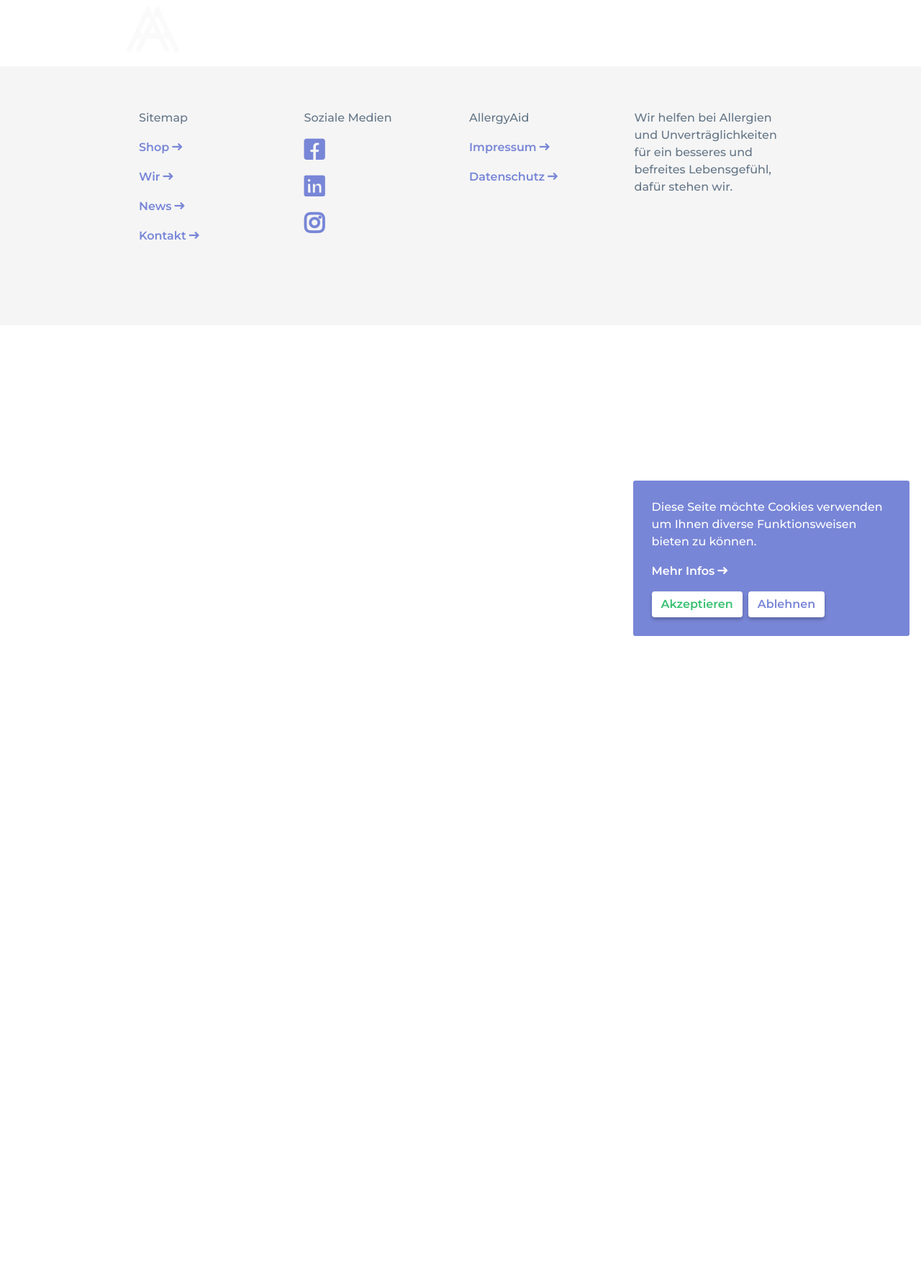
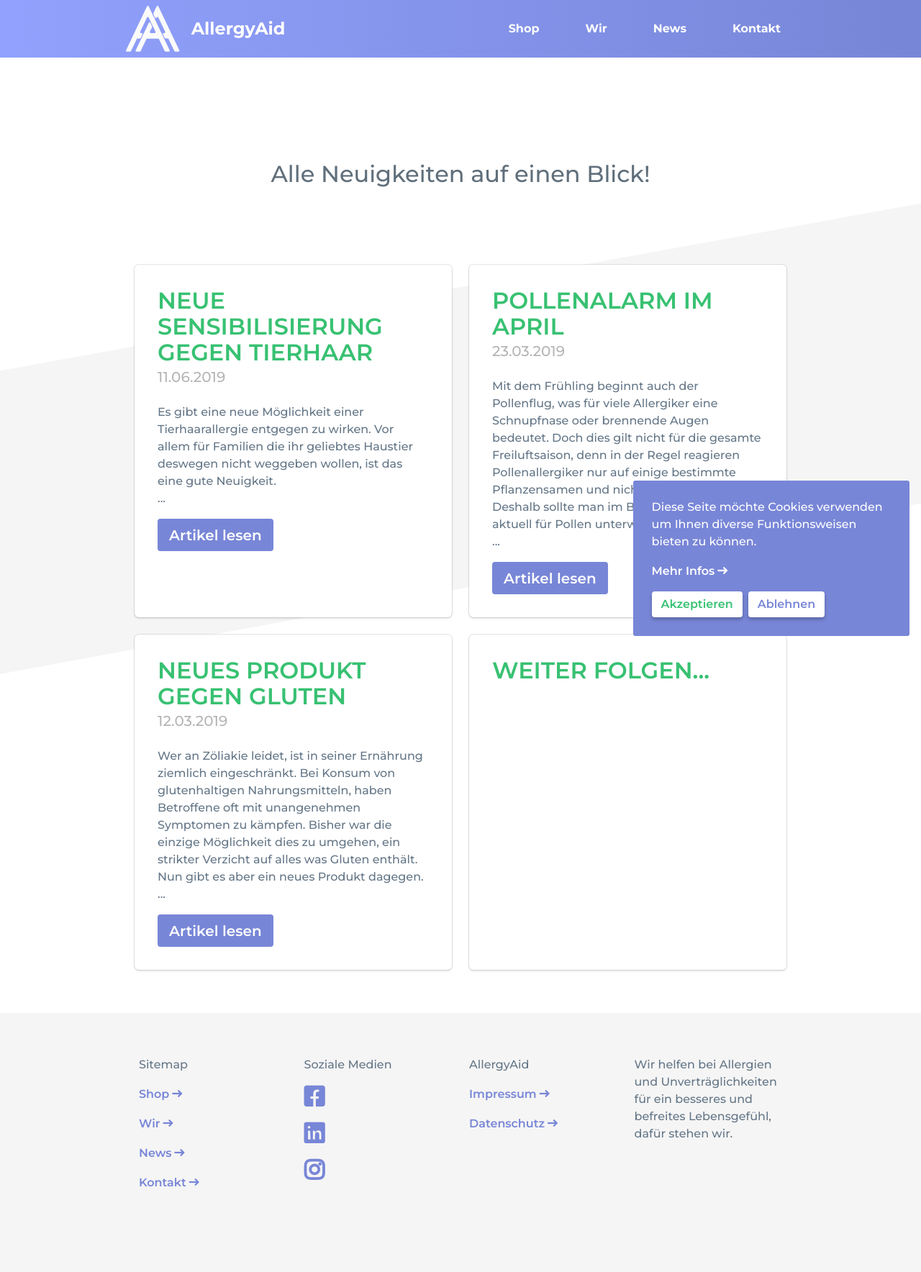
Before and after one commit to P4inty/htwg-webproject, a Jekyll site: the page built from views/news.html, in a window 1280 px wide. Shown: the whole page at 72% size. Built offline with Jekyll 4.4.1, drawn with Linux system fonts in a browser that asks for light colours; comment, search, counter and statistics services are not loaded; before the commit the page ends 900 px from its top, so only the background shows below that.

Commit message:
finish news design

```diff
--- a/_includes/navbar.html
+++ b/_includes/navbar.html
@@ -1,6 +1,6 @@
 <nav class="navbar is-transparent {{ page.navbar-class }}" aria-label="main navigation" id="navbar">
     <div class="navbar-brand">
-        <a class="navbar-item no-arrow" href="./index.html">
+        <a class="navbar-item no-arrow" href="/index.html">
             <img src="{{ site.data.links.img.logo }}" alt="Das Logo von AllergyAid." />
             <p class="has-text-weight-bold has-text-white is-size-4">AllergyAid</p>
         </a>
--- a/_sass/_classes.scss
+++ b/_sass/_classes.scss
@@ -180,6 +180,7 @@
     @media (max-width: 1111px) {
         font-size: .75rem;
     }
+
     @media (max-width: $tablet) {
         font-size: 1rem;
     }
@@ -195,36 +196,48 @@
         opacity: 0;
         transition: opacity 0.1s linear;
     }
-    > .hover-content {
+
+    >.hover-content {
         position: absolute;
         left: 50%;
         top: 40%;
         opacity: 0;
         transition: opacity 0.1s linear;
+
         @media (max-width: 1111px) {
             top: 30%;
         }
+
         @media (max-width: $tablet) {
             top: 40%;
         }
-        > div {
+
+        >div {
             position: relative;
             left: -50%;
             top: -40%;
+
             @media (max-width: 1111px) {
                 top: -30%;
             }
+
             @media (max-width: $tablet) {
                 top: 40%;
             }
         }
     }
+
     &:hover {
         &::before {
             opacity: 0.7;
         }
-        > .hover-content {
+
+        >.hover-content {
             opacity: 1;
         }
     }
 }
+
+.is-full-height {
+    height: 100%;
+}
--- a/index.html
+++ b/index.html
@@ -100,7 +100,7 @@ javascript: <script defer src="./assets/js/carousel.js"></script>
                 Sensibilisierung gegen Tierhaare kann man dem entgegenwirken.
             </p>
             <p>...</p>
-            <a href="#" class="is-block has-margin-y">Zum Artikel</a>
+            <a href="/news/1.html" class="is-block has-margin-y">Zum Artikel</a>
         </div>
         <div class="is-divider-vertical"></div>
         <div class="column">
@@ -111,7 +111,7 @@ javascript: <script defer src="./assets/js/carousel.js"></script>
                     reagieren Pollenallergiker nur auf einige bestimmte Pflanzensamen und nicht auf alle Pollen. Deshalb
                     sollte man im Blick haben, was aktuell für Pollen unterwegs sind.</p>
                 <p>...</p>
-                <a href="#" class="is-block has-margin-y">Zum Artikel</a>
+                <a href="/news/2.html" class="is-block has-margin-y">Zum Artikel</a>
             </div>
             <div class="is-divider"></div>
             <div>
@@ -121,7 +121,7 @@ javascript: <script defer src="./assets/js/carousel.js"></script>
                     Möglichkeit dies zu umgehen, ein strikter Verzicht auf alles was Gluten enthält. Nun gibt es aber
                     ein neues Produkt dagegen.</p>
                 <p>...</p>
-                <a href="#" class="is-block has-margin-y">Zum Artikel</a>
+                <a href="/news/3.html" class="is-block has-margin-y">Zum Artikel</a>
             </div>
         </div>
     </div>
--- a/views/about.html
+++ b/views/about.html
@@ -40,7 +40,7 @@ navbar-class: is-slim
         </div>
     </div>
 </section>
-<section class="section has-background-tablet">
+<section class="section">
     <h2 class="title has-text-centered">Unser Team</h2>
     <div class="columns has-margin-top">
         <div class="column">
--- a/views/news.html
+++ b/views/news.html
@@ -3,3 +3,56 @@ layout: app
 permalink: /news
 navbar-class: is-slim
 ---
+<div class="navbar-background"></div>
+<div class="grey-element">
+    <img src="{{ site.data.links.img.grey-element }}" alt="Graues Hintergrundelement">
+</div>
+<section class="section">
+    <h1 class="title has-margin-top has-text-centered">Alle Neuigkeiten auf einen Blick!</h1>
+    <div class="columns has-margin-top">
+        <div class="column">
+            <div class="box is-full-height">
+                <h2 class="title is-uppercase has-text-success">Neue Sensibilisierung gegen Tierhaar</h2>
+                <p class="subtitle has-text-grey-light">11.06.2019</p>
+                <p>
+                    Es gibt eine neue Möglichkeit einer Tierhaarallergie entgegen zu wirken. Vor allem für Familien die
+                    ihr
+                    geliebtes Haustier deswegen nicht weggeben wollen, ist das eine gute Neuigkeit.
+                </p>
+                <p>...</p>
+                <a href="/news/1.html" class="button is-primary no-arrow has-margin-top-small is-medium">Artikel lesen</a>
+            </div>
+        </div>
+        <div class="column">
+            <div class="box is-full-height">
+                <h2 class="title is-uppercase has-text-success">Pollenalarm im April</h2>
+                <p class="subtitle has-text-grey-light">23.03.2019</p>
+                <p>Mit dem Frühling beginnt auch der Pollenflug, was für viele Allergiker eine Schnupfnase oder
+                    brennende Augen bedeutet. Doch dies gilt nicht für die gesamte Freiluftsaison, denn in der Regel
+                    reagieren Pollenallergiker nur auf einige bestimmte Pflanzensamen und nicht auf alle Pollen. Deshalb
+                    sollte man im Blick haben, was aktuell für Pollen unterwegs sind.</p>
+                <p>...</p>
+                <a href="/news/2.html" class="button is-primary no-arrow has-margin-top-small is-medium">Artikel lesen</a>
+            </div>
+        </div>
+    </div>
+    <div class="columns">
+        <div class="column">
+            <div class="box is-full-height">
+                <h2 class="title is-uppercase has-text-success">Neues Produkt gegen Gluten</h2>
+                <p class="subtitle has-text-grey-light">12.03.2019</p>
+                <p>Wer an Zöliakie leidet, ist in seiner Ernährung ziemlich eingeschränkt. Bei Konsum von glutenhaltigen
+                    Nahrungsmitteln, haben Betroffene oft mit unangenehmen Symptomen zu kämpfen. Bisher war die einzige
+                    Möglichkeit dies zu umgehen, ein strikter Verzicht auf alles was Gluten enthält. Nun gibt es aber
+                    ein neues Produkt dagegen.</p>
+                <p>...</p>
+                <a href="/news/3.html" class="button is-primary no-arrow has-margin-top-small is-medium">Artikel lesen</a>
+            </div>
+        </div>
+        <div class="column">
+            <div class="box is-full-height">
+                <h2 class="title is-uppercase has-text-success">Weiter folgen...</h2>
+            </div>
+        </div>
+    </div>
+</section>
```
Also changed, not shown: _data/links.yaml (+15 -12 lines), views/news/1.html (added, +51 -0 lines), views/news/2.html (added, +51 -0 lines), views/news/3.html (added, +51 -0 lines), assets/img/news_1.jpg (added), assets/img/news_2.jpg (added), assets/img/news_3.jpg (added).
